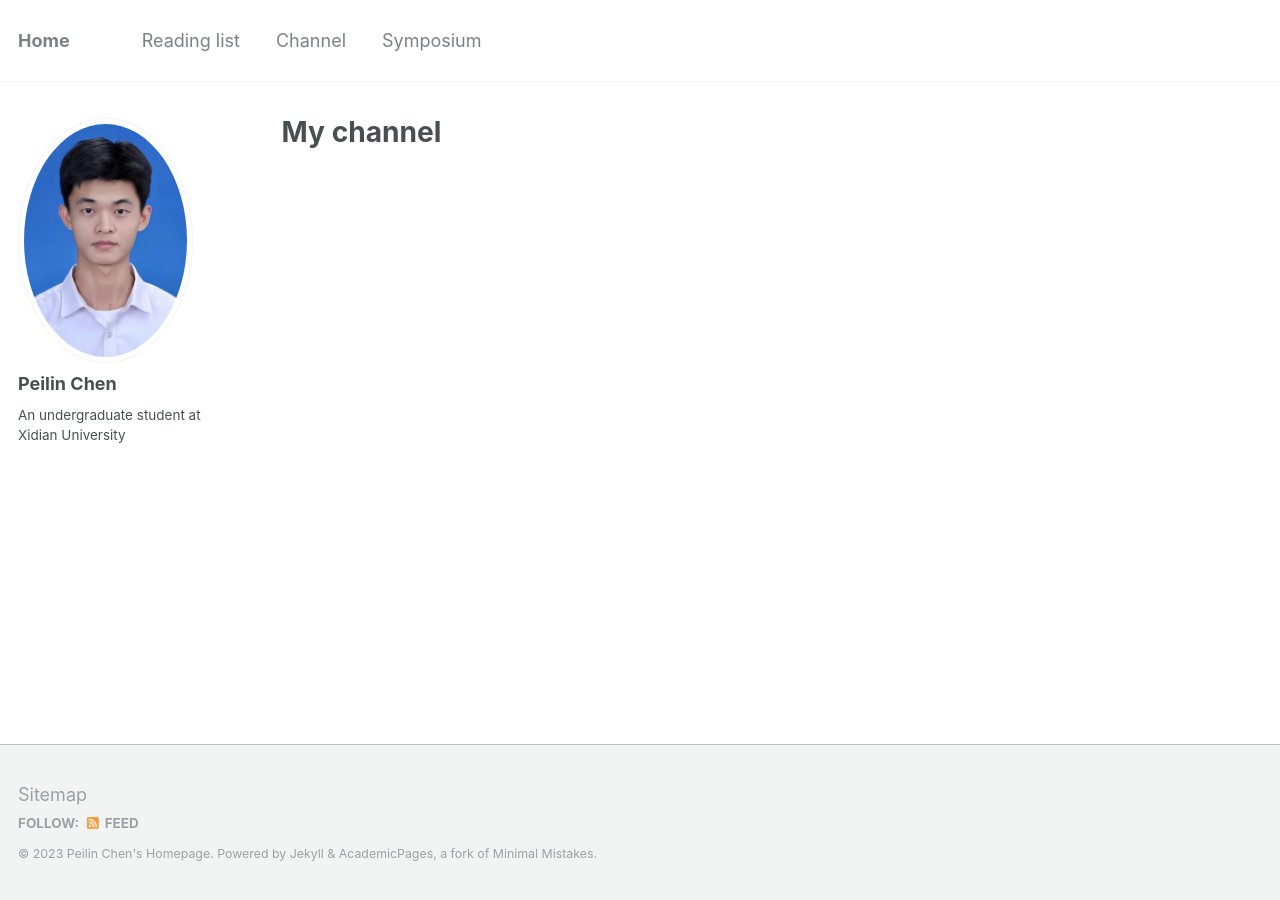
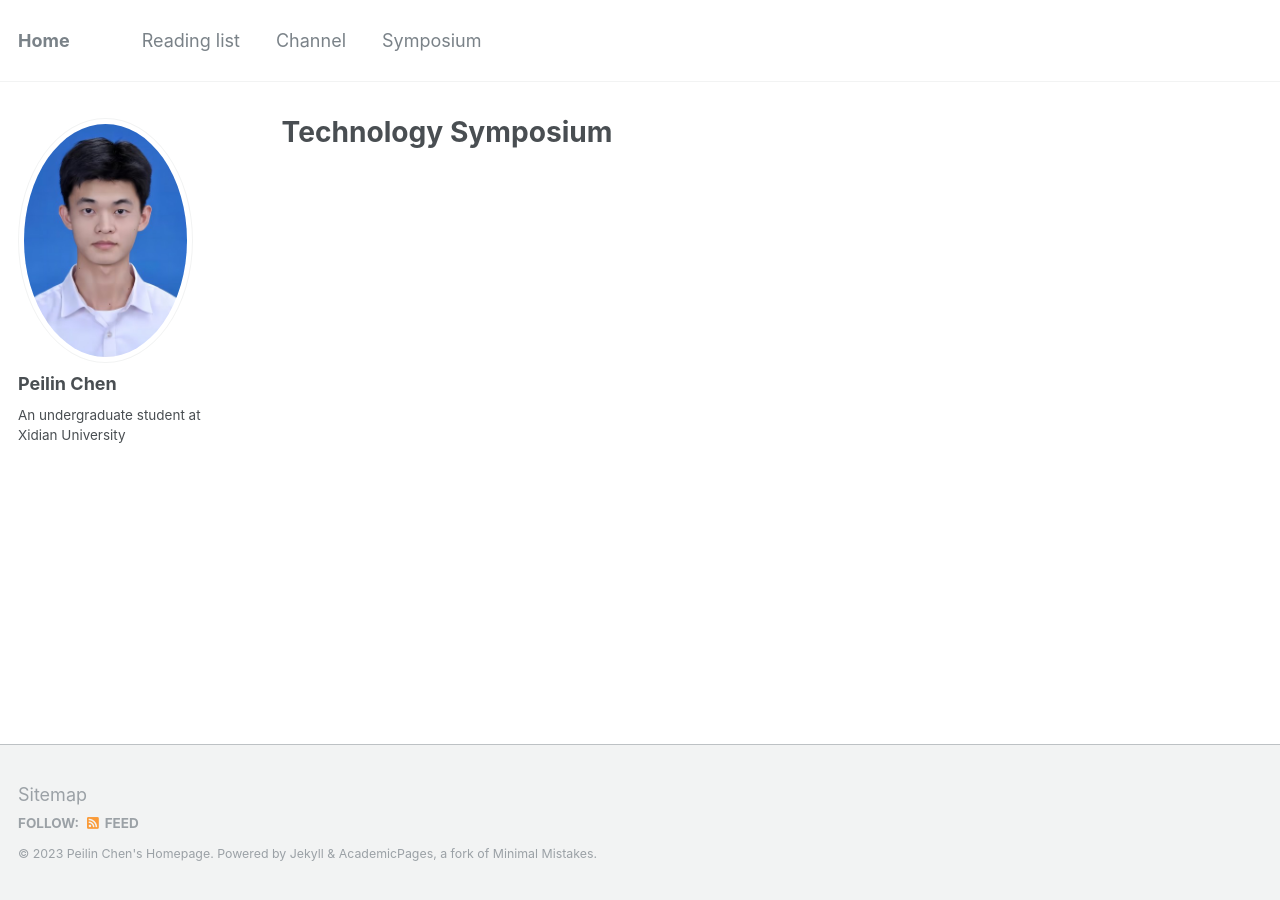
Before and after one commit to peilin-chen/peilin-chen.github.io, a Jekyll site: the page built from _pages/symposium.md, in a window 1280 px wide. Built offline with Jekyll 4.4.1, drawn with Linux system fonts in a browser that asks for light colours.

Commit message:
Update symposium.md

```diff
--- a/_pages/symposium.md
+++ b/_pages/symposium.md
@@ -1,6 +1,6 @@
 ---
 layout: single
-title: "My channel"
-permalink: /research proposal/
+title: "Technology Symposium"
+permalink: /symposium/
 author_profile: true
 ---
```
